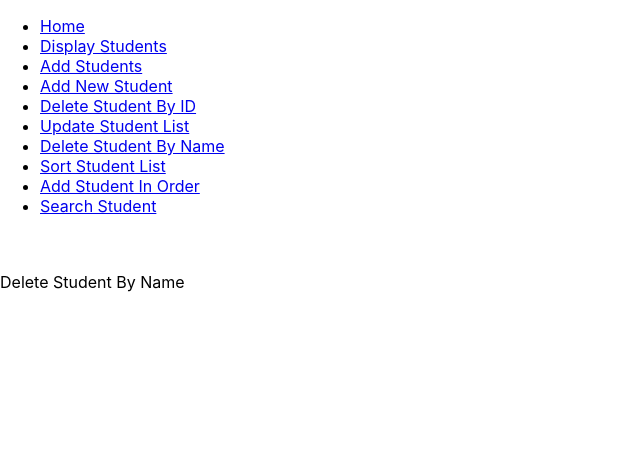
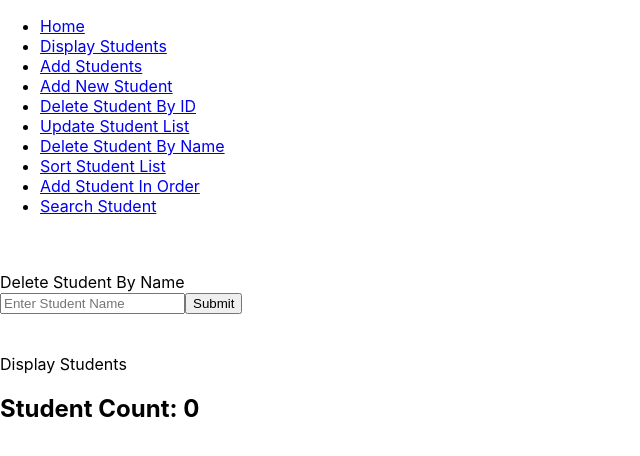
Before and after one commit to v-walker/redux-101-hw, a React (Create React App) app: page /delete_student_by_name in a window 1280 px wide. Shown: the top 456 px of the page, without its empty margins (0-640 px from the left). Built offline with nearby package versions, Linux system fonts and the light colour scheme.

Commit message:
delete by name functionality

```diff
--- a/src/actions/manageStudents.js
+++ b/src/actions/manageStudents.js
@@ -28,4 +28,12 @@ const deleteByID = (id) => {
     }
 }
 
-export { addStudents, addStudent, deleteByID }
+const deleteByName = (fName) => {
+
+    return {
+        type: "DELETE_BY_NAME",
+        fName
+    }
+}
+
+export { addStudents, addStudent, deleteByID, deleteByName }
--- a/src/components/AddStudents.jsx
+++ b/src/components/AddStudents.jsx
@@ -16,4 +16,4 @@ const AddStudents = () => {
   )
 }
 
-export default AddStudents
+export default AddStudents;
--- a/src/components/DeleteStudentByName.jsx
+++ b/src/components/DeleteStudentByName.jsx
@@ -1,11 +1,33 @@
-import React from 'react'
+import React, { useState } from 'react';
+import { useDispatch } from 'react-redux';
+import { deleteByName } from '../actions/manageStudents';
+import DisplayStudents from './DisplayStudents'
 
 const DeleteStudentByName = () => {
+  const dispatch = useDispatch();
+  const [fName, setFName] = useState("");
+
+  const handleStudentSubmit = (e) => {
+    e.preventDefault();
+
+    dispatch(deleteByName(fName));
+    setFName("");
+  }
 
     //delete student by name
   return (
     <>
       Delete Student By Name
+
+      <form onSubmit={handleStudentSubmit}>
+        <input type="text" placeholder="Enter Student Name" value={fName} onChange={(e) => setFName(e.target.value)} />
+        <input type="submit" />
+      </form>
+
+      <br></br>
+      <br></br>
+      <DisplayStudents />
+
     </>
   )
 }
--- a/src/components/DisplayStudents.jsx
+++ b/src/components/DisplayStudents.jsx
@@ -1,7 +1,5 @@
 import React from 'react';
 import { useSelector } from 'react-redux';
-// import { v4 as uuidv4 } from 'uuid';
-
 
 const DisplayStudents = () => {
   const students = useSelector(state => state.students)
--- a/src/reducers/reducer.js
+++ b/src/reducers/reducer.js
@@ -27,6 +27,13 @@ const reducer = (state, action) => {
                     return student.id !== action.id
                 })
             }
+        case "DELETE_BY_NAME":
+            return {
+                ...state,
+                students: state.students.filter(student => {
+                    return student.fName !== action.fName
+                })
+            }
         default:
             return state;
     }
```
